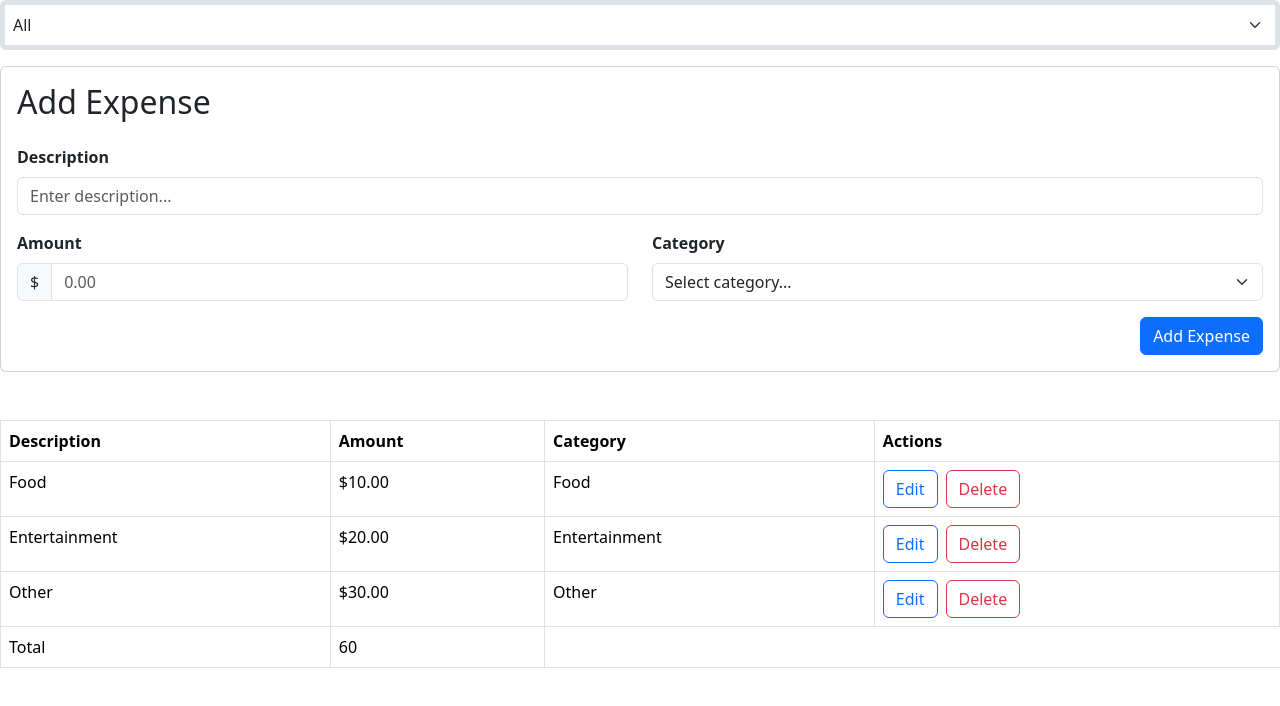
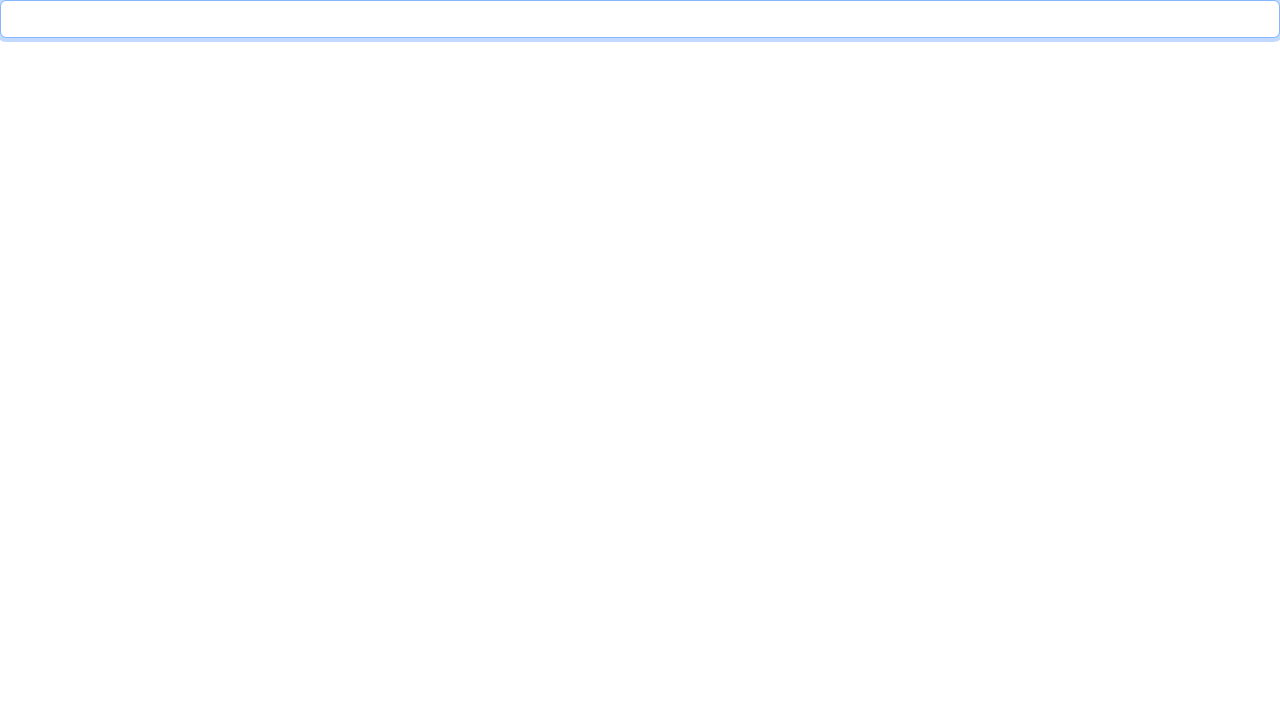
Before and after one commit to iabur/react-app, a React (Vite) app: page / in a window 1280 px wide. Shown: the top 706 px of the page. Built offline with nearby package versions, Linux system fonts and the light colour scheme; the HTML template or start-up script is replaced by a standard one.

Commit message:
Refactor App component to remove expense management logic; add input focus handling and update document title

```diff
--- a/src/App.tsx
+++ b/src/App.tsx
@@ -1,96 +1,20 @@
-import { useState } from "react";
-import ExpenseList from "./components/expense-tracker/components/ExpenseList";
-import ExpenseFilter from "./components/expense-tracker/components/ExpenseFilter";
-import ExpenseForm from "./components/expense-tracker/components/ExpenseForm";
-
-interface Expense {
-  id: number;
-  description: string;
-  amount: number;
-  category: string;
-}
-
-type ExpenseFormData = {
-  description: string;
-  amount: number;
-  category: string;
-};
+import { useEffect, useRef } from "react";
 
 function App() {
-  const [selectedCategory, setSelectedCategory] = useState("All");
-  const categories = ["All", "Food", "Entertainment", "Other"];
-  const [selectedExpense, setSelectedExpense] = useState<
-    (ExpenseFormData & { id: number }) | null
-  >(null);
+  const ref = useRef<HTMLInputElement>(null);
+  useEffect(() => {
+    if (ref.current) {
+      ref.current.focus();
+    }
+  });
 
-  const [expenses, setExpenses] = useState<Expense[]>([
-    { id: 1, description: "Food", amount: 10, category: "Food" },
-    {
-      id: 2,
-      description: "Entertainment",
-      amount: 20,
-      category: "Entertainment",
-    },
-    { id: 3, description: "Other", amount: 30, category: "Other" },
-  ]);
-
-  const filteredExpenses =
-    selectedCategory === "All"
-      ? expenses
-      : expenses.filter((expense) => expense.category === selectedCategory);
-
-  const handleDelete = (id: number) => {
-    setExpenses(expenses.filter((expense) => expense.id !== id));
-  };
-
-  const onSubmit = (data: ExpenseFormData) => {
-    if (selectedExpense) {
-      setExpenses(
-        expenses.map((expense) =>
-          expense.id === selectedExpense.id
-            ? { ...data, id: selectedExpense.id }
-            : expense
-        )
-      );
-      setSelectedExpense(null);
-    } else {
-      const newExpense = {
-        ...data,
-        id: Math.max(0, ...expenses.map((e) => e.id)) + 1,
-      };
-      setExpenses([...expenses, newExpense]);
-    }
-  };
-
-  const onEdit = (expense: Expense) => {
-    setSelectedExpense(expense);
-  };
-
-  const handleCancel = () => {
-    setSelectedExpense(null);
-  };
+  useEffect(() => {
+    document.title = "iabur page";
+  });
 
   return (
     <div>
-      <div className="mb-3">
-        <ExpenseFilter
-          categories={categories}
-          onSelectCategory={(category) => setSelectedCategory(category)}
-        />
-      </div>
-      <div className="mb-5">
-        <ExpenseForm
-          categories={categories.filter((c) => c !== "All")}
-          onSubmit={onSubmit}
-          expense={selectedExpense}
-          onCancel={handleCancel}
-        />
-      </div>
-      <ExpenseList
-        expenses={filteredExpenses}
-        onDelete={handleDelete}
-        onEdit={onEdit}
-      />
+      <input ref={ref} type="text" className="form-control" />
     </div>
   );
 }
```
